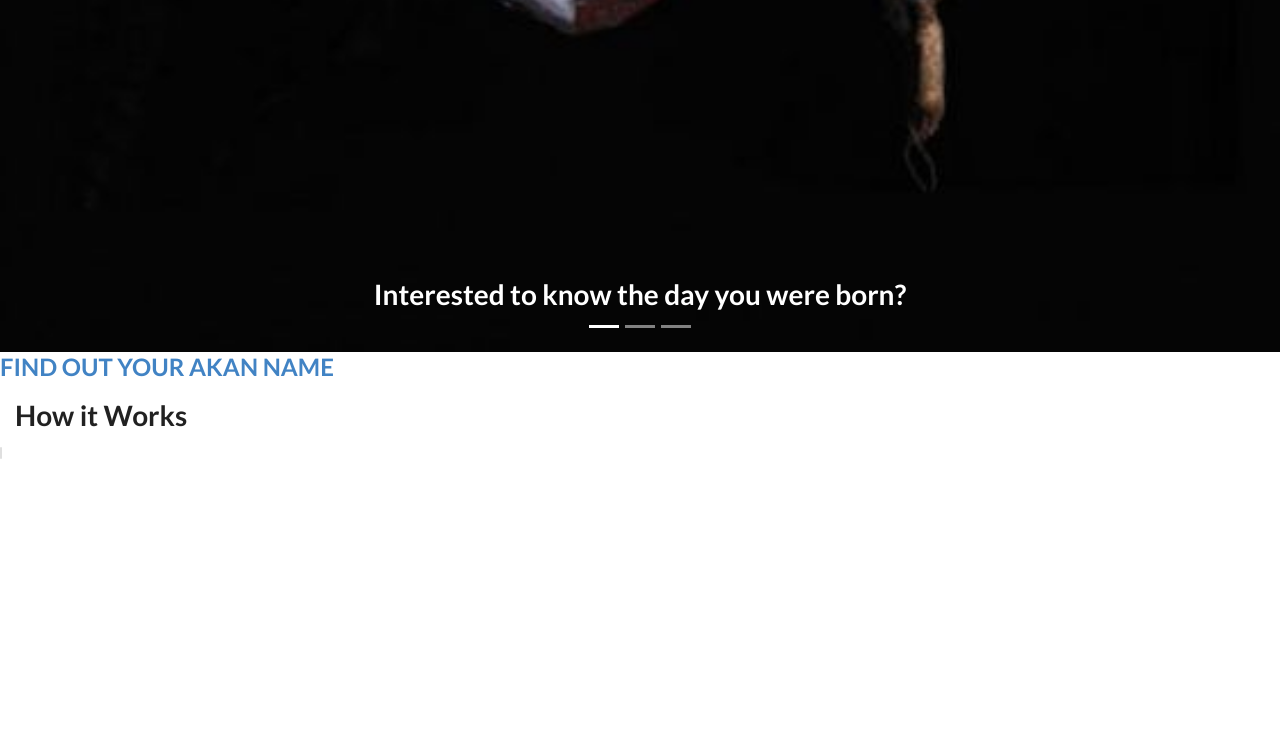
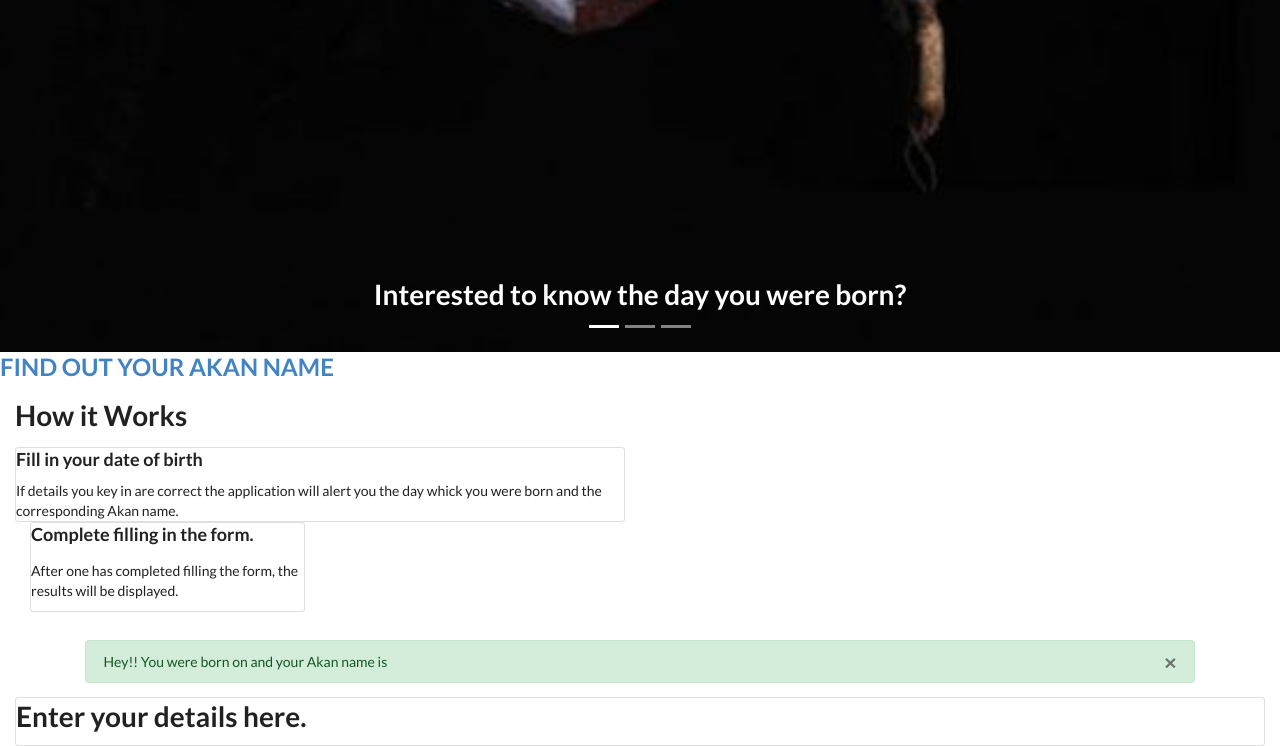
Before and after one commit to ngila-svg/Akan-Names, a plain HTML site: page index.html in a window 1280 px wide. Shown: the part 1332-2078 px from the top of the page. Before the commit the page ends 1791 px from the top, so only its background shows below. Drawn offline with nearby package versions, Linux system fonts and the light colour scheme.

Commit message:
added alert message to give an Akan name

```diff
--- a/index.html
+++ b/index.html
@@ -2,7 +2,7 @@
 <html lang="en">
 <head>
     <meta charset="UTF-8">
-    <meta name="viewport" content="width=device-width, initial-scale=1.0">
+    <meta name="viewport" content="width-device-width, initial-scale=1.0, shrink-to-fit=no">
     <meta http-equiv="X-UA-Compatible" content="ie=edge">
     <!-- Bootstrap-->
     <link rel="stylesheet" href="https://stackpath.bootstrapcdn.com/bootstrap/4.1.3/css/bootstrap.min.css" integrity="sha384-MCw98/SFnGE8fJT3GXwEOngsV7Zt27NXFoaoApmYm81iuXoPkFOJwJ8ERdknLPMO" crossorigin="anonymous">
@@ -43,23 +43,52 @@
             </div>
             <a href="#carouselExampleIndicators" class="carousel-control-prev" role="button" data-slide="prev">
                 <span class="carousel-control-prev-icon" aria-hidden="true"></span>
-                <span class="sr-only">P</span>
+                <span class="sr-only">Previous</span>
             </a>
             <a href="#carouselExampleIndicators" class="carousel-control-next" role="button" data-slide="next">
                 <span class="carousel-control-next-icon" aria-hidden="true"></span>
-                <span class="sr-only">N</span>
+                <span class="sr-only">Next</span>
             </a>
         </div>
         <a href="#details"><h2 id="start">FIND OUT YOUR AKAN NAME</h2></a>
         <div class="container-fluid">
             <h1 class="text-centre pt-3">How it Works</h1>
             <div class="row">
-               <div class="card">
-                   <div class="card-title">
-                     <h3 class=""></h3>
-                   </div>
+               <div class="col-md-6 mb-3">
+                    <div class="card">
+                        <div class="card-title">
+                            <h3 class="text-centre">Fill in your date of birth</h3>
+                        </div>
+                        <card-body>
+                            <p>If details you key in are correct the application will alert you the day whick you were born and the corresponding Akan name.</p>
+                        </card-body>
+                    </div>
+                    <div class="col-md-6 mb-3">
+                        <div class="card">
+                           <div class="card-title">
+                              <h3 class="text-centre">Complete filling in the form.</h3>
+                              <card-body>
+                                  <p>After one has completed filling the form, the results will be displayed.</p>
+                              </card-body>
+                           </div>
+                        </div>
+                    </div>
+                </div>
+            </div>
+            <div id="details"></div>
+            <div class="container" id="output">
+                <div class="alert alert-success" role="alert">
+                    Hey!! You were born on <span id="day"></span> and your Akan name is <span id="name"></span>
+                    <button type="button", class="close"><span aria-hidden="true">&times;</span></button>
+                </div>
+            </div>
+            <div class="input-section">
+                <div class="card">
+                    <div class="card-title">
+                        <h1>Enter your details here.</h1>
+                    </div>
 
-               </div>
+                </div>
             </div>
 
         </div>
```
